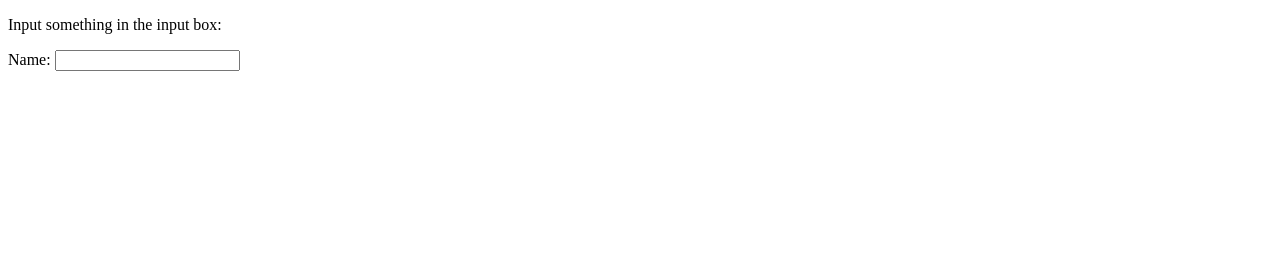
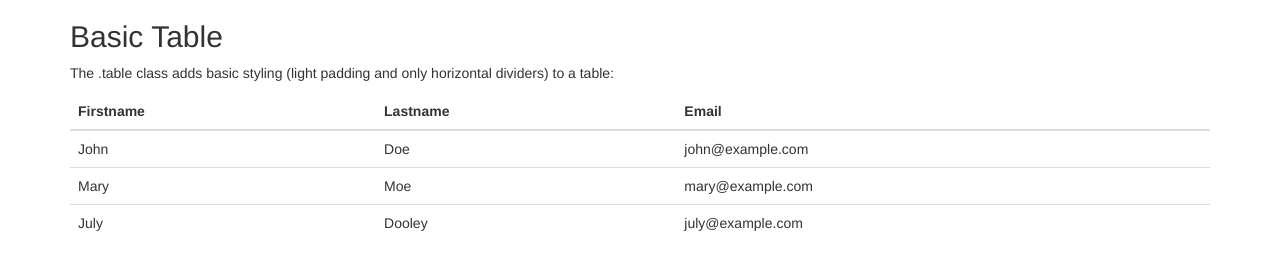
Before and after one commit to MariaRita1031/site, a plain HTML site: page index.html in a window 1280 px wide. Drawn offline with nearby package versions, Linux system fonts and the light colour scheme.

Commit message:
segunda versao

```diff
--- a/index.html
+++ b/index.html
@@ -1,14 +1,44 @@
 <!DOCTYPE html>
-<html>
-<script src="https://ajax.googleapis.com/ajax/libs/angularjs/1.6.9/angular.min.js"></script>
+<html lang="en">
+<head>
+  <title>Bootstrap Example</title>
+  <meta charset="utf-8">
+  <meta name="viewport" content="width=device-width, initial-scale=1">
+  <link rel="stylesheet" href="https://maxcdn.bootstrapcdn.com/bootstrap/3.4.0/css/bootstrap.min.css">
+  <script src="https://ajax.googleapis.com/ajax/libs/jquery/3.3.1/jquery.min.js"></script>
+  <script src="https://maxcdn.bootstrapcdn.com/bootstrap/3.4.0/js/bootstrap.min.js"></script>
+</head>
 <body>
 
-<div ng-app="">
-
-<p>Input something in the input box:</p>
-<p>Name: <input type="text" ng-model="name"></p>
-<p>{{name}}</p>
-
+<div class="container">
+  <h2>Basic Table</h2>
+  <p>The .table class adds basic styling (light padding and only horizontal dividers) to a table:</p>
+  <table class="table">
+    <thead>
+      <tr>
+        <th>Firstname</th>
+        <th>Lastname</th>
+        <th>Email</th>
+      </tr>
+    </thead>
+    <tbody>
+      <tr>
+        <td>John</td>
+        <td>Doe</td>
+        <td>john@example.com</td>
+      </tr>
+      <tr>
+        <td>Mary</td>
+        <td>Moe</td>
+        <td>mary@example.com</td>
+      </tr>
+      <tr>
+        <td>July</td>
+        <td>Dooley</td>
+        <td>july@example.com</td>
+      </tr>
+    </tbody>
+  </table>
 </div>
 
 </body>
```
